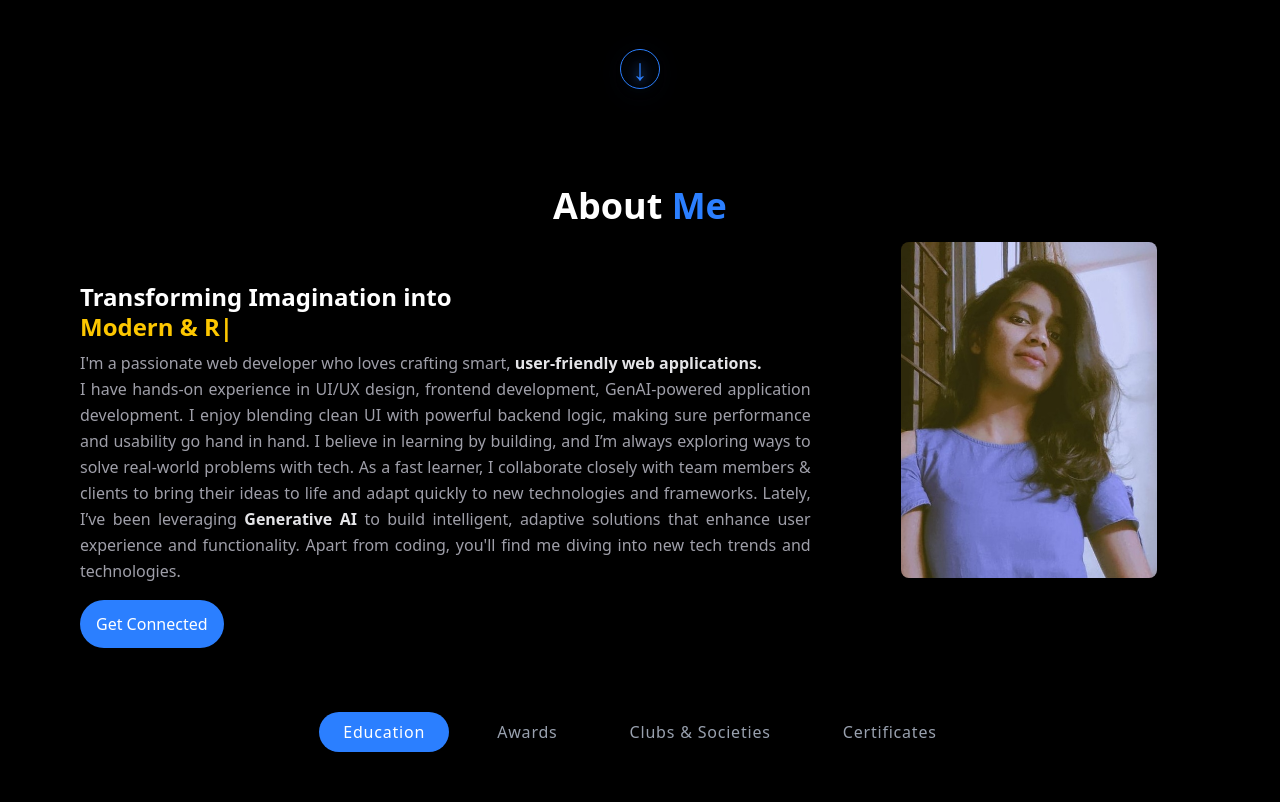
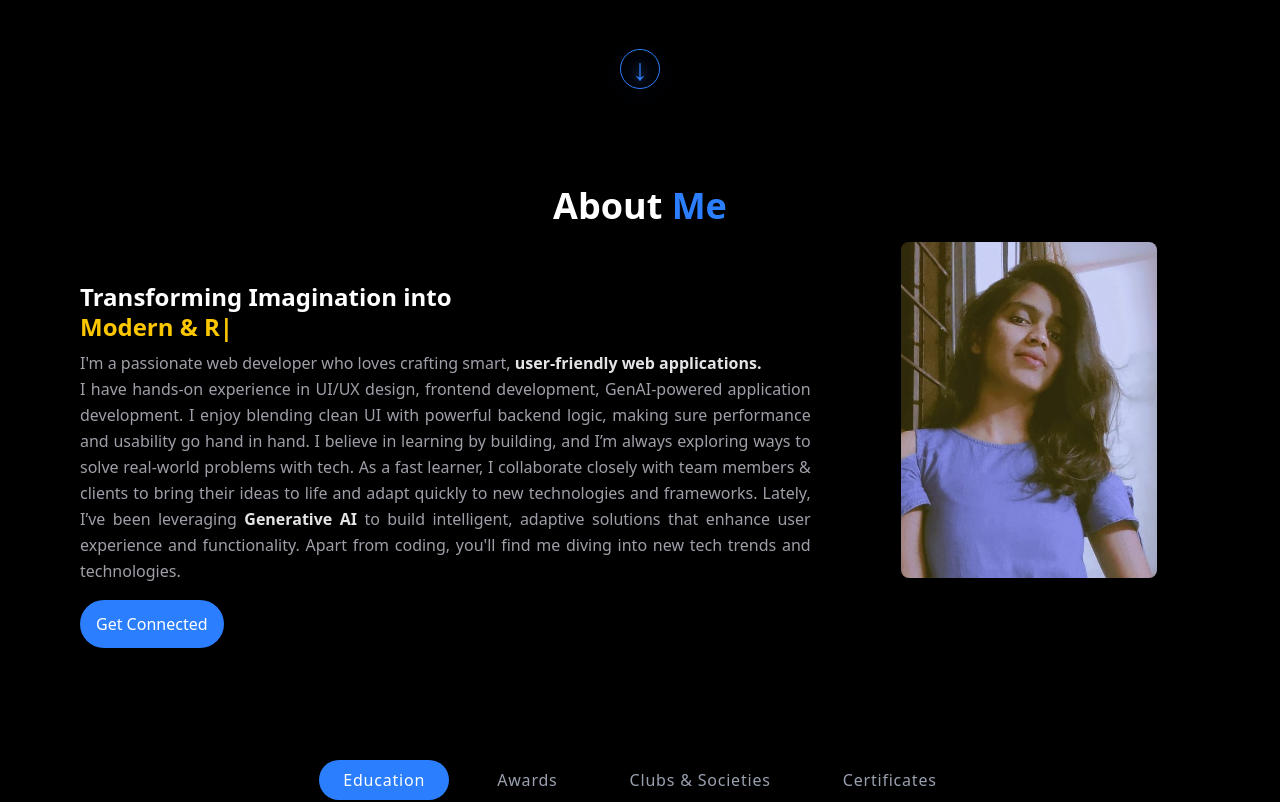
Before and after one commit to Sakshi2048/Portfolio, a React (Vite) app: page / in a window 1280 px wide. Shown: the part 526-1328 px from the top of the page. Built offline with nearby package versions, Linux system fonts and the light colour scheme.

Commit message:
about changed

```diff
--- a/src/Components/About.jsx
+++ b/src/Components/About.jsx
@@ -4,7 +4,7 @@ import profile from "../assets/ExtraImages/profile2.jpg";
 export default function About() {
   return (
     <div
-      className="bg-black text-white w-full flex flex-col items-center px-8 md:pt-16 md:pb-16"
+      className="bg-black text-white w-full flex flex-col items-center px-8 md:pt-16 md:pb-28 "
       id="about"
     >
       <h2 className="text-4xl font-bold mb-4 text-center">
```
